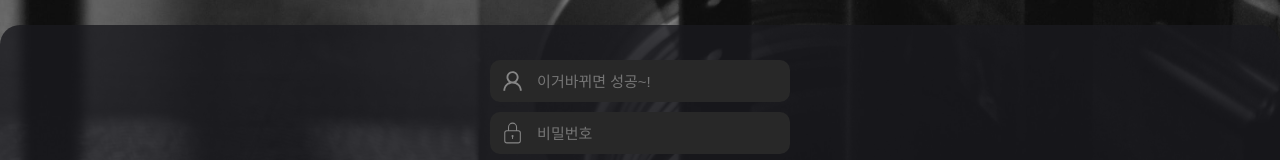
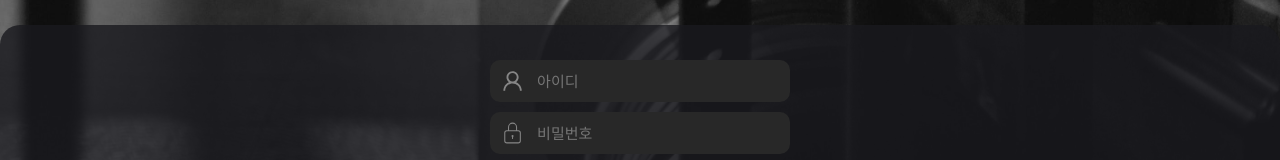
Before and after one commit to M2316/JEALTH_2024, a React (Vite) app in the folder front-end/: page /login in a window 1280 px wide. Shown: the part 279-439 px from the top of the page. Built offline with nearby package versions, Linux system fonts and the light colour scheme.

Commit message:
CI/CD TEST DONE~!

```diff
--- a/front-end/src/pages/login/Login.jsx
+++ b/front-end/src/pages/login/Login.jsx
@@ -97,7 +97,7 @@ const Login = () => {
                     <Input
                         inputIcon="user"
                         valueType="email"
-                        placeholder="이거바뀌면 성공~! "
+                        placeholder="아이디"
                         inputChangeHandler={(e) => {
                             setUserInfo({
                                 ...userInfo,
```
